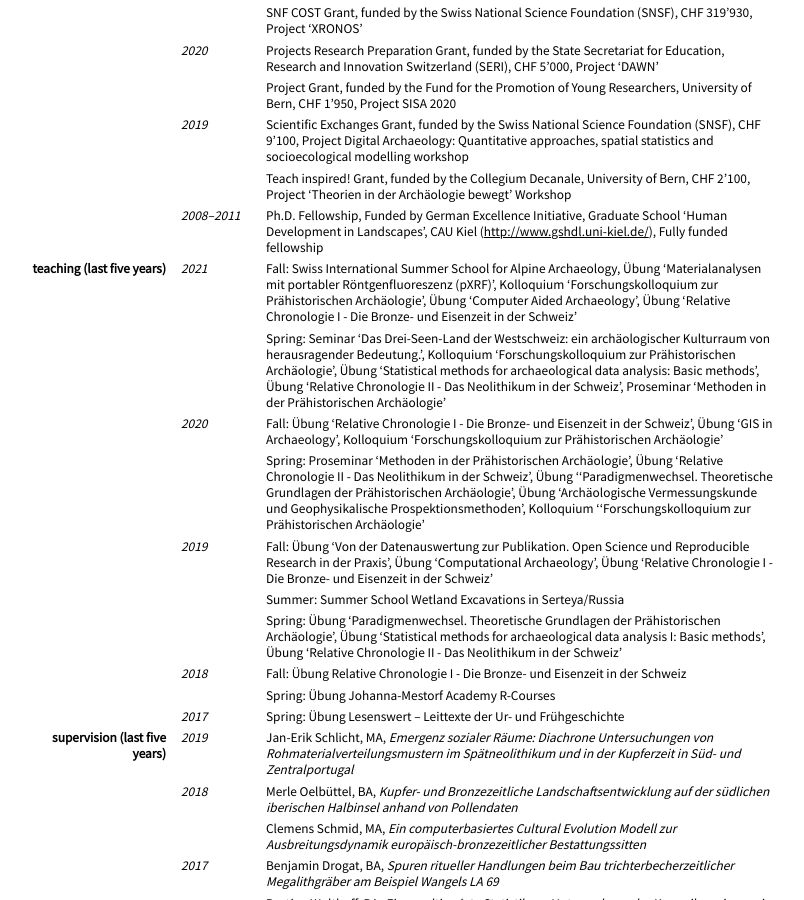
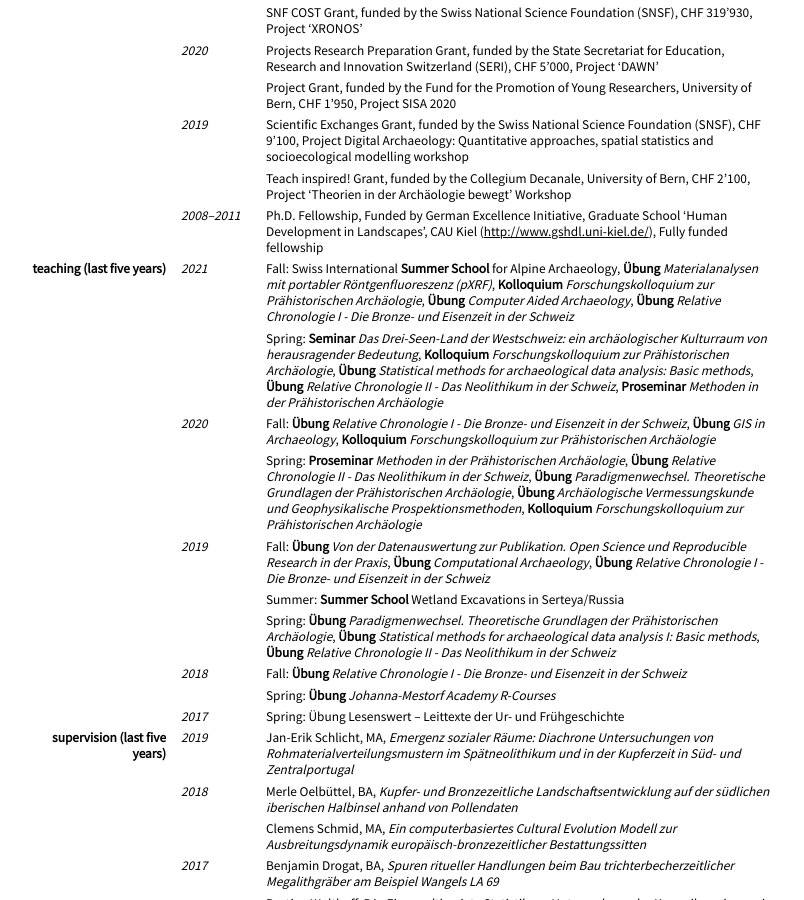
Before and after one commit to MartinHinz/cv, a Jekyll site: the page built from cv_english.md, in a window 1280 px wide and 900 px high, scrolled down 890 px. Shown: the whole window, without its empty margins (224-1028 px from the left). Built offline with Jekyll 4.4.1, drawn with Linux system fonts in a browser that asks for light colours; nearby versions of some CDN libraries; our own code applies the rules of GitHub Pages for plain Markdown files.

```diff
--- a/cv_english.md
+++ b/cv_english.md
@@ -121,22 +121,22 @@ Since 2020
 ### teaching (last five years)
 
 2021
-: - Fall: Swiss International Summer School for Alpine Archaeology, Übung 'Materialanalysen mit portabler Röntgenfluoreszenz (pXRF)', Kolloquium 'Forschungskolloquium zur Prähistorischen Archäologie', Übung 'Computer Aided Archaeology', Übung 'Relative Chronologie I - Die Bronze- und Eisenzeit in der Schweiz'
-  - Spring: Seminar 'Das Drei-Seen-Land der Westschweiz: ein archäologischer Kulturraum von herausragender Bedeutung.', Kolloquium 'Forschungskolloquium zur Prähistorischen Archäologie', Übung 'Statistical methods for archaeological data analysis: Basic methods', Übung 'Relative Chronologie II - Das Neolithikum in der Schweiz', Proseminar 'Methoden in der Prähistorischen Archäologie'
+: - Fall: Swiss International **Summer School** for Alpine Archaeology, **Übung** *Materialanalysen mit portabler Röntgenfluoreszenz (pXRF)*, **Kolloquium** *Forschungskolloquium zur Prähistorischen Archäologie*, **Übung** *Computer Aided Archaeology*, **Übung** *Relative Chronologie I - Die Bronze- und Eisenzeit in der Schweiz*
+  - Spring: **Seminar** *Das Drei-Seen-Land der Westschweiz: ein archäologischer Kulturraum von herausragender Bedeutung*, **Kolloquium** *Forschungskolloquium zur Prähistorischen Archäologie*, **Übung** *Statistical methods for archaeological data analysis: Basic methods*, **Übung** *Relative Chronologie II - Das Neolithikum in der Schweiz*, **Proseminar** *Methoden in der Prähistorischen Archäologie*
 
 
 2020
-: - Fall: Übung 'Relative Chronologie I - Die Bronze- und Eisenzeit in der Schweiz', Übung 'GIS in Archaeology', Kolloquium 'Forschungskolloquium zur Prähistorischen Archäologie'
-  - Spring: Proseminar 'Methoden in der Prähistorischen Archäologie', Übung 'Relative Chronologie II - Das Neolithikum in der Schweiz', Übung ''Paradigmenwechsel. Theoretische Grundlagen der Prähistorischen Archäologie', Übung 'Archäologische Vermessungskunde und Geophysikalische Prospektionsmethoden', Kolloquium ''Forschungskolloquium zur Prähistorischen Archäologie'
+: - Fall: **Übung** *Relative Chronologie I - Die Bronze- und Eisenzeit in der Schweiz*, **Übung** *GIS in Archaeology*, **Kolloquium** *Forschungskolloquium zur Prähistorischen Archäologie*
+  - Spring: **Proseminar** *Methoden in der Prähistorischen Archäologie*, **Übung** *Relative Chronologie II - Das Neolithikum in der Schweiz*, **Übung** *Paradigmenwechsel. Theoretische Grundlagen der Prähistorischen Archäologie*, **Übung** *Archäologische Vermessungskunde und Geophysikalische Prospektionsmethoden*, **Kolloquium** *Forschungskolloquium zur Prähistorischen Archäologie*
 
 2019
-: - Fall: Übung 'Von der Datenauswertung zur Publikation. Open Science und Reproducible Research in der Praxis', Übung 'Computational Archaeology', Übung 'Relative Chronologie I - Die Bronze- und Eisenzeit in der Schweiz'
-  - Summer: Summer School Wetland Excavations in Serteya/Russia
-  - Spring: Übung 'Paradigmenwechsel. Theoretische Grundlagen der Prähistorischen Archäologie', Übung 'Statistical methods for archaeological data analysis I: Basic methods', Übung 'Relative Chronologie II - Das Neolithikum in der Schweiz'
+: - Fall: **Übung** *Von der Datenauswertung zur Publikation. Open Science und Reproducible Research in der Praxis*, **Übung** *Computational Archaeology*, **Übung** *Relative Chronologie I - Die Bronze- und Eisenzeit in der Schweiz*
+  - Summer: **Summer School** Wetland Excavations in Serteya/Russia
+  - Spring: **Übung** *Paradigmenwechsel. Theoretische Grundlagen der Prähistorischen Archäologie*, **Übung** *Statistical methods for archaeological data analysis I: Basic methods*, **Übung** *Relative Chronologie II - Das Neolithikum in der Schweiz*
 
 2018
-: - Fall: Übung Relative Chronologie I - Die Bronze- und Eisenzeit in der Schweiz
-  - Spring: Übung Johanna-Mestorf Academy R-Courses
+: - Fall: **Übung** *Relative Chronologie I - Die Bronze- und Eisenzeit in der Schweiz*
+  - Spring: **Übung** *Johanna-Mestorf Academy R-Courses*
 
 2017
 : - Spring: Übung Lesenswert – Leittexte der Ur- und Frühgeschichte
```
